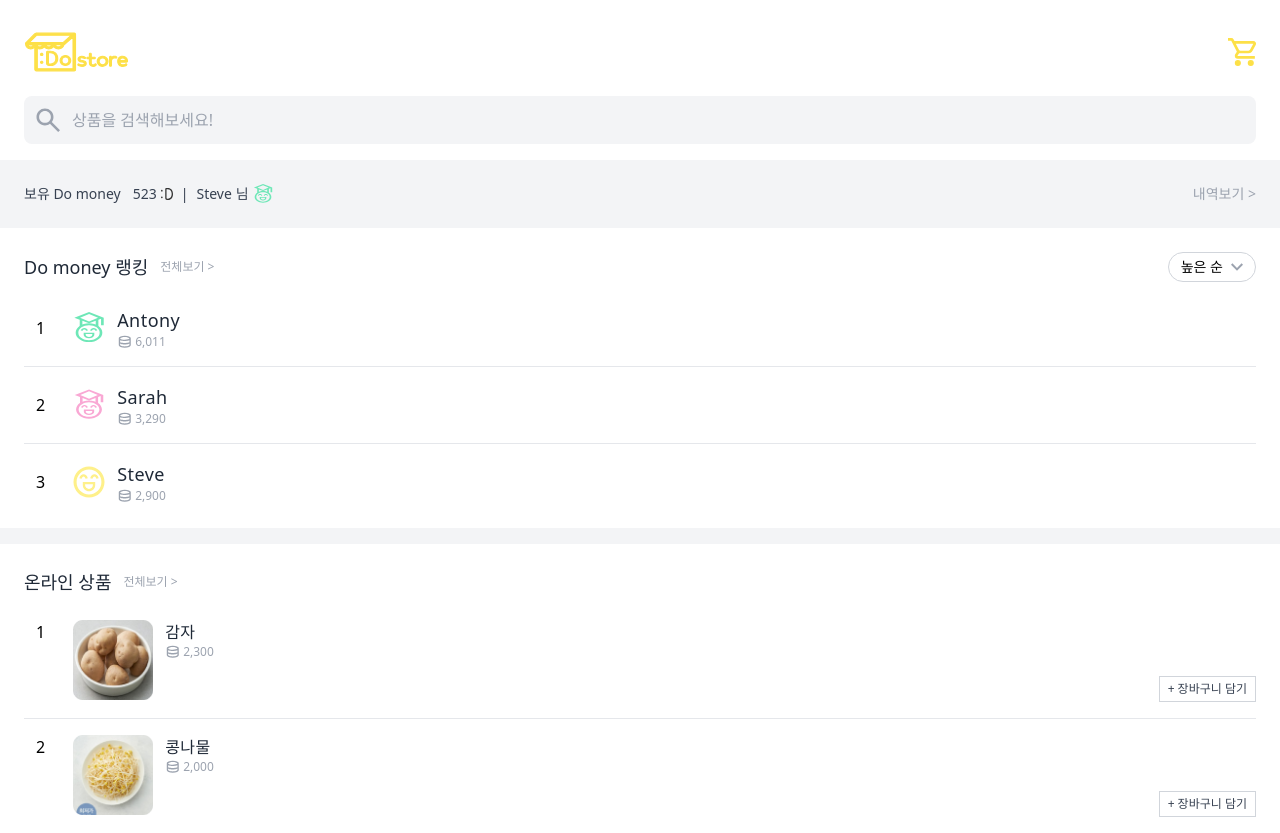
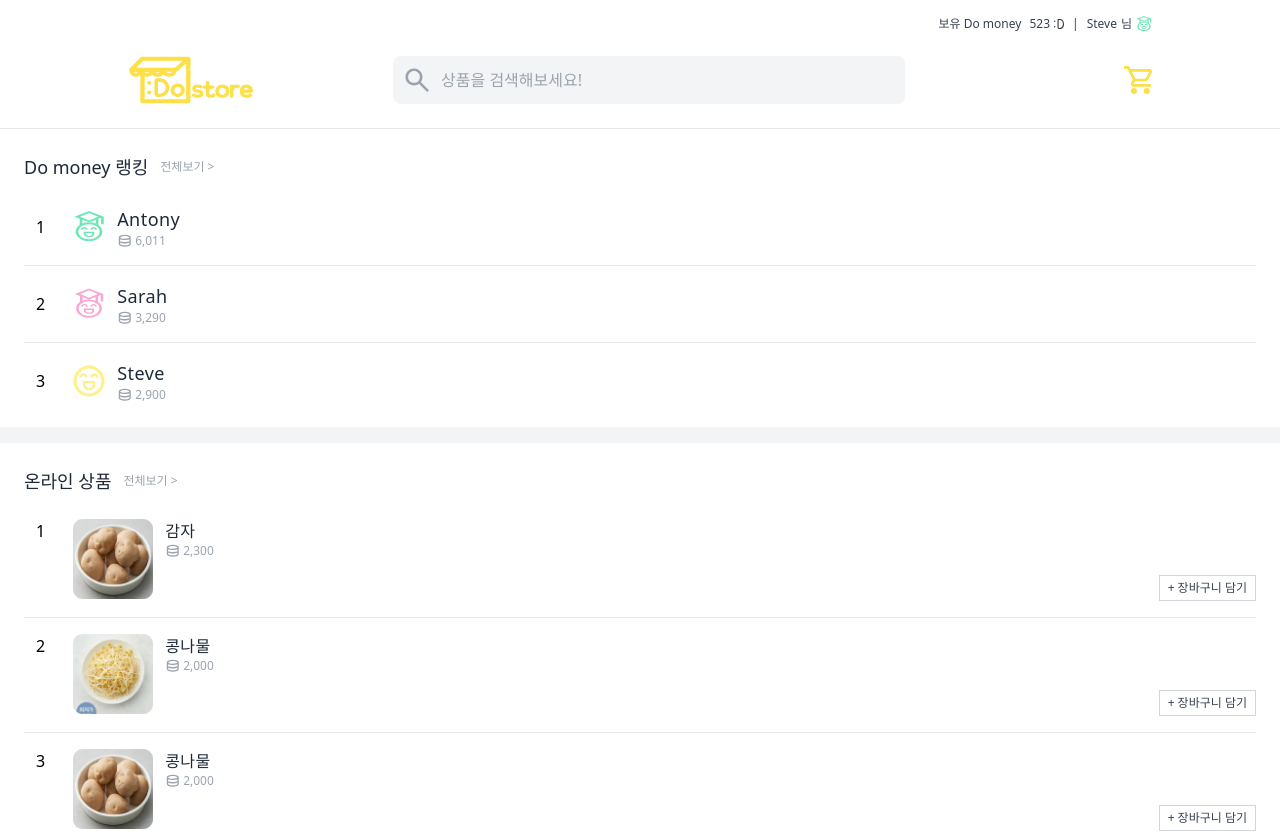
Before and after one commit to jellyseop/do-store, a React (Vite) app: page / in a window 1280 px wide. Shown: the top 833 px of the page. Built offline with nearby package versions, Linux system fonts and the light colour scheme.

Commit message:
web header

```diff
--- a/src/App.tsx
+++ b/src/App.tsx
@@ -8,7 +8,7 @@ import Header from "./components/Header";
 
 const App: React.FC = () => {
   return (
-    <div className="flex flex-col min-h-screen">
+    <div className="flex flex-col min-h-screen w-full">
       <Header />
 
       <Routes>
--- a/src/components/Header.tsx
+++ b/src/components/Header.tsx
@@ -1,18 +1,27 @@
 import React from "react";
 import SearchBar from "./SearchBar";
+import ProfileSummary from "./ProfileSummary";
 
 const Header: React.FC = () => {
   return (
-    <header className="pt-8 px-6">
-      <div className="flex justify-between items-center mb-6 bg-white">
-        <img src="/images/logo.svg" alt="Do store" className="h-10" />
+    <header className="pt-8 xl:pt-4 px-6 w-full xl:border-b xl:border-gray-200  xl:shadow-lg xl:shadow-gray-600">
+      <div className="hidden w-full max-w-5xl xl:flex xl:mx-auto justify-end">
+        <ProfileSummary />
+      </div>
+      <div className="w-full max-w-5xl xl:mx-auto flex xl:justify-between items-center mb-6 bg-white">
+        <img src="/images/logo.svg" alt="Do store" className="h-10 xl:h-12" />
+        <div className="hidden xl:block xl:w-full xl:max-w-lg xl:mr-20">
+          <SearchBar />
+        </div>
         <img
           src="/images/cart-icon.svg"
           alt="Cart"
           className="w-7 aspect-square"
         />
       </div>
-      <SearchBar />
+      <div className="mb-4 xl:hidden">
+        <SearchBar />
+      </div>
     </header>
   );
 };
--- a/src/components/ProfileSummary.tsx
+++ b/src/components/ProfileSummary.tsx
@@ -2,25 +2,25 @@ import React from "react";
 
 const ProfileSummary: React.FC = () => {
   return (
-    <div className="flex justify-between items-center px-6 py-6 bg-gray-100">
-      <div className="text-sm text-gray-700 flex">
+    <div className="flex justify-between items-center px-6 py-6 xl:p-0 xl:mb-6 bg-gray-100 xl:bg-white text-gray-700">
+      <div className="text-sm xl:text-xs text-gray-700 flex">
         보유 Do money
-        <span className=" ml-3 mr-1 text-md">523</span>
+        <span className=" ml-3 xl:ml-2 mr-1 text-md">523</span>
         <img
           src="/images/do-money.svg"
           alt="do-money"
-          className="w-3 aspect-square text-yellow-400"
+          className="w-3 xl:w-2.5 aspect-square text-yellow-400"
         />
         <span className="mx-2">|</span>
         <span className="mr-1">Steve</span> 님
         <img
           src={`/images/badges/top-green.svg`}
           alt="badge"
-          className="w-5 aspect-square ml-1"
+          className="w-5 xl:w-4 aspect-square ml-1"
         />
       </div>
       {/* TODO: Link로 교체 */}
-      <div className="text-sm text-gray-400">내역보기{" >"}</div>
+      <div className="text-sm text-gray-400 xl:hidden">내역보기{" >"}</div>
     </div>
   );
 };
--- a/src/components/RankingList.tsx
+++ b/src/components/RankingList.tsx
@@ -1,5 +1,6 @@
 import React from "react";
 import { formatMoney } from "../util";
+import SectionHeader from "./SectionHeader";
 
 const badges = ["top-green", "top-pink", "top-yellow"];
 
@@ -55,21 +56,7 @@ const RankingChild: React.FC<IRankingChildProps> = ({
 const RankingList: React.FC = () => {
   return (
     <section className="mb-4 p-6 bg-white">
-      <div className="flex justify-between items-center">
-        <div className="flex gap-x-3 items-center text-gray-800">
-          <h2 className="text-lg">Do money 랭킹</h2>
-          {/* TODO: Link로 교체*/}
-          <div className="text-xs text-gray-400">전체보기{" >"}</div>
-        </div>
-        <button className="text-sm px-3 py-1 rounded-full border border-gray-300 flex items-center">
-          높은 순
-          <img
-            src="/images/arrow-down.svg"
-            alt="arrow-down"
-            className="w-3 aspect-square ml-2"
-          />
-        </button>
-      </div>
+      <SectionHeader title="Do money 랭킹" linkTo="abc" />
       <ul className="mt-2">
         {rankers.map((ranker, index) => (
           <RankingChild
--- a/src/components/SearchBar.tsx
+++ b/src/components/SearchBar.tsx
@@ -2,7 +2,7 @@ import React from "react";
 
 const SearchBar: React.FC = () => {
   return (
-    <div className="relative my-4">
+    <div className="relative">
       <input
         type="text"
         className="w-full p-2 pl-12 py-3 bg-gray-100 rounded-lg"
--- a/src/pages/Home.tsx
+++ b/src/pages/Home.tsx
@@ -38,7 +38,9 @@ const Home: React.FC = () => {
 
   return (
     <>
-      <ProfileSummary />
+      <div className="xl:hidden">
+        <ProfileSummary />
+      </div>
       <div className="bg-gray-100">
         <RankingList />
         <ProductList title="온라인 상품" products={onlineProducts} />
```
